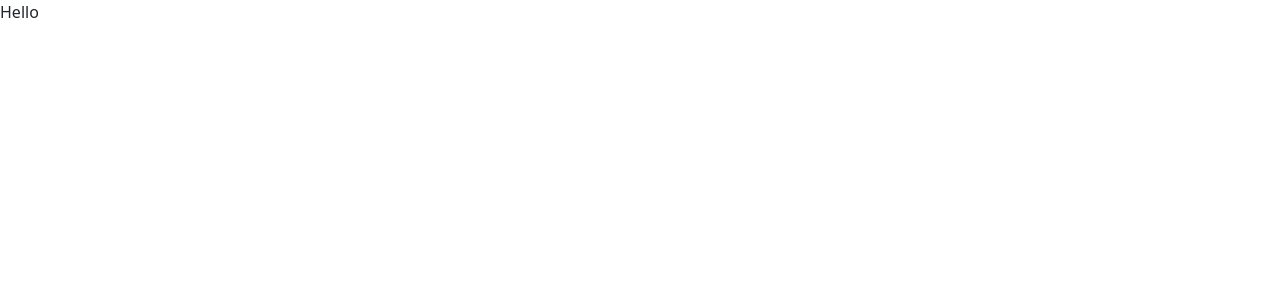
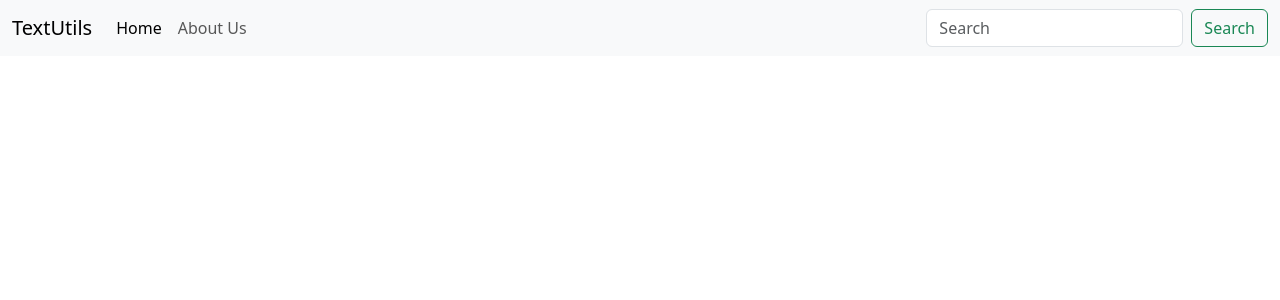
Before and after one commit to mukeshpandey13/React-Js-Code, a React (Create React App) app: page / in a window 1280 px wide. Shown: the top 300 px of the page. Built offline with nearby package versions, Linux system fonts and the light colour scheme.

Commit message:
props and props types codeWithHarry 6

```diff
--- a/src/App.js
+++ b/src/App.js
@@ -7,9 +7,17 @@ import Navbar from "./components/Navbar"; //1) importing navbar from Navbar.js i
 function App() {
   return (
     <>
-     <div>Hello</div>
+    {/* this is use for normal props  */}
+    <Navbar title="TextUtils" about="About Us" />
+
+    {/* this is use for default props  */}
+    {/* <Navbar/> */}
+
     </>
   );
 }
 
 export default App;
+
+// note
+// importing navbar using props
--- a/src/components/Navbar.js
+++ b/src/components/Navbar.js
@@ -30,18 +30,26 @@ export default function Navbar(props) {
 </nav>
     </div>
   )
+}
 
 //   ###Types of props regular and default###
 
 //   to use string only  title and about
+Navbar.propTypes = {
+    title: PropTypes.string.isRequired,
+    about: PropTypes.string
 }
-// Navbar.propTypes = {
-//     title: PropTypes.string.isRequired,
-//     about: PropTypes.string
-// }
 
 // you use default prps as well
-Navbar.defaultProps = {
-    title:'set the title name',
-    about: 'set the about me '
-};
+// Navbar.defaultProps = {
+//     title:'set the title name',
+//     about: 'set the about me '
+// };
+
+
+
+
+// note
+// 1) use of props and its types
+//    a) normal props and
+//    b) default props
```
